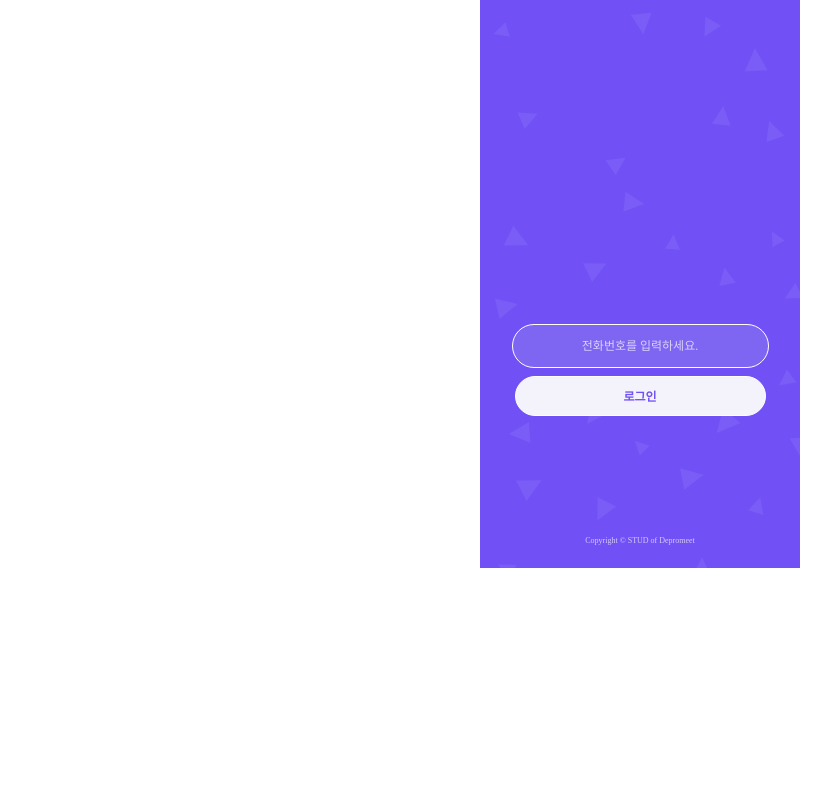
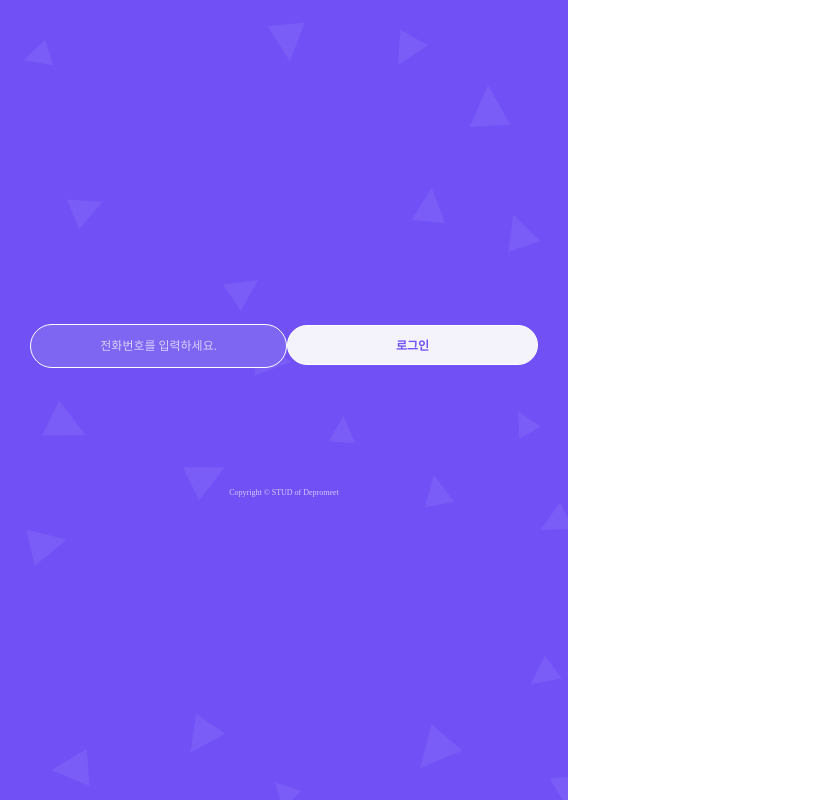
Before and after one commit to depromeet/mini02-team-03-front, a React (Create React App) app: page / in a window 1280 px wide. Shown: the whole page, without its empty margins (0-833 px from the left). Built offline with nearby package versions, Linux system fonts and the light colour scheme; a web font is replaced by a local one.

Commit message:
ISSUE-08 버그 수정
* UI 버그 수정

```diff
--- a/src/css/styles.css
+++ b/src/css/styles.css
@@ -1,5 +1,15 @@
 @charset "UTF-8";
 @import url(//spoqa.github.io/spoqa-han-sans/css/SpoqaHanSans-kr.css);
+html,
+body {
+  width: 100%;
+  height: 100%;
+  margin: 0; }
+
+#root {
+  height: inherit;
+  width: inherit; }
+
 * {
   font-family: 'Spoqa Han Sans'; }
 
@@ -28,43 +38,23 @@
   color: white;
   opacity: 0.7; }
 
-.container-wrapper {
-  position: fixed;
-  height: 100%;
-  width: 320px;
-  left: 0;
-  right: 0;
-  top: 0;
-  margin-left: auto;
-  margin-right: auto;
-  pointer-events: none; }
-  @media (max-width: 320px) {
-    .container-wrapper {
-      width: 320px; } }
-  @media (max-width: 360px) {
-    .container-wrapper {
-      width: 360px; } }
-  @media (max-width: 375px) {
-    .container-wrapper {
-      width: 375px; } }
-  @media (max-width: 411px) {
-    .container-wrapper {
-      width: 411px; } }
-
 .login {
   width: 320px; }
-  @media (max-width: 320px) {
+  @media (min-width: 320px) {
     .login {
       width: 320px; } }
-  @media (max-width: 360px) {
+  @media (min-width: 360px) {
     .login {
       width: 360px; } }
-  @media (max-width: 375px) {
+  @media (min-width: 375px) {
     .login {
       width: 375px; } }
-  @media (max-width: 411px) {
+  @media (min-width: 411px) {
     .login {
       width: 411px; } }
+  @media (min-width: 568px) {
+    .login {
+      width: 568px; } }
   .login .background {
     position: fixed;
     width: inherit; }
--- a/src/pages/LoginPage.jsx
+++ b/src/pages/LoginPage.jsx
@@ -2,18 +2,28 @@ import React, { Component } from 'react';
 import bg from '../resources/login_bg.svg';
 
 class LoginPage extends Component {
+  constructor(props) {
+    super(props);
+
+    this.login = this.login.bind(this);
+  }
+
   render() {
     return (
       <div className="login">
         <img src={bg} className="background" alt="background" />
         <div className="container">
           <input placeholder="전화번호를 입력하세요." />
-          <button>로그인</button>
+          <button onClick={this.login}>로그인</button>
           <p>Copyright © STUD of Depromeet</p>
         </div>
       </div>
     );
   }
+
+  login = () => {
+    alert('test');
+  }
 }
 
 export default LoginPage;
--- a/src/scss/_pages.scss
+++ b/src/scss/_pages.scss
@@ -1,9 +1,23 @@
 @import "theme";
+
+html,
+body {
+  width: 100%;
+  height: 100%;
+  margin: 0;
+}
+
+#root {
+  height: inherit;
+  width: inherit;
+}
 
 $iphone-5: 320px;
 $galaxy-5: 360px;
 $iphone-6: 375px;
 $pixel-2: 411px;
+$landscape: 568px;
+
 $content-max-width: 23rem;
 
 * {
@@ -35,51 +49,27 @@ $content-max-width: 23rem;
   opacity: 0.7;
 }
 
-.container-wrapper {
-  position: fixed;
-  height: 100%;
+.login {
   width: $iphone-5;
-  left: 0;
-  right: 0;
-  top: 0;
-  margin-left: auto;
-  margin-right: auto;
-  pointer-events: none;
 
-  @media (max-width: $iphone-5) {
+  @media (min-width: $iphone-5) {
     width: $iphone-5;
   }
 
-  @media (max-width: $galaxy-5) {
+  @media (min-width: $galaxy-5) {
     width: $galaxy-5;
   }
 
-  @media (max-width: $iphone-6) {
+  @media (min-width: $iphone-6) {
     width: $iphone-6;
   }
 
-  @media (max-width: $pixel-2) {
+  @media (min-width: $pixel-2) {
     width: $pixel-2;
   }
-}
 
-.login {
-  width: $iphone-5;
-
-  @media (max-width: $iphone-5) {
-    width: $iphone-5;
-  }
-
-  @media (max-width: $galaxy-5) {
-    width: $galaxy-5;
-  }
-
-  @media (max-width: $iphone-6) {
-    width: $iphone-6;
-  }
-
-  @media (max-width: $pixel-2) {
-    width: $pixel-2;
+  @media (min-width: $landscape) {
+    width: $landscape;
   }
 
   .background {
--- a/src/shared/App.jsx
+++ b/src/shared/App.jsx
@@ -6,9 +6,7 @@ class App extends Component {
   render() {
     return (
       <Fragment>
-        <div className="container-wrapper">
-          <Route exact path="/" component={LoginPage} />
-        </div>
+        <Route exact path="/" component={LoginPage} />
       </Fragment>
     );
   }
```
